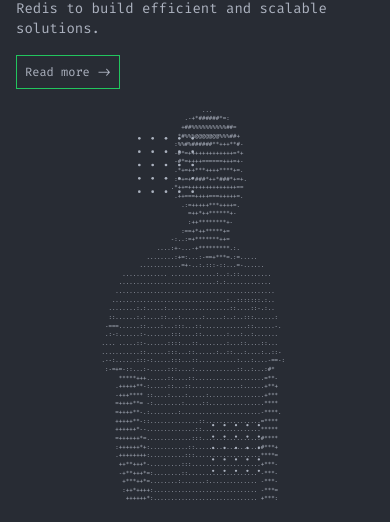
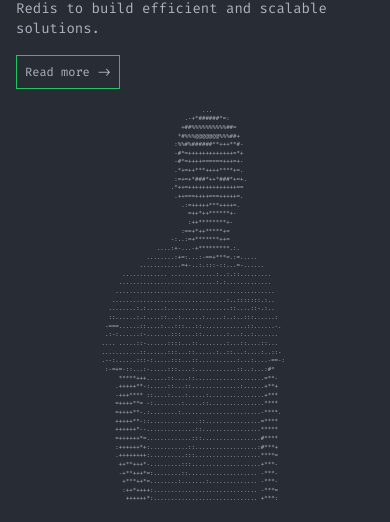
Before and after one commit to nainglinnphyo/portfolio_v2, a Next.js app: page / in a window 390 px wide. Shown: the part 3057-3579 px from the top of the page. Built offline with nearby package versions, Linux system fonts and the light colour scheme.

Commit message:
feat 🔥(app): fixed gixed

```diff
--- a/src/components/About.tsx
+++ b/src/components/About.tsx
@@ -59,10 +59,10 @@ function About() {
                          <div className='border border-green-500 w-max p-2 md:text-sm text-xs'><Link href={''} className=''>Read more {'->'}</Link></div>
                     </div>
                     <div className='md:w-1/2 text-[0.36rem] md:text-[0.6rem] leading-2 relative'>
-                         <div className='w-14 h-14 md:w-20 md:h-20 top-10 left-10 md:left-4 absolute'>
+                         <div className='w-14 h-14 md:w-20 hidden md:block md:h-20 top-10 left-10 md:left-4 absolute'>
                               <Image src={'/img/Dots.svg'} alt={''} width={100} height={100} className='w-full h-full' />
                          </div>
-                         <div className='w-12 h-12 md:w-20 md:h-20 bottom-10 right-8 md:right-0 absolute'>
+                         <div className='w-12 h-12 md:w-20 hidden md:block md:h-20 bottom-10 right-8 md:right-0 absolute'>
                               <Image src={'/img/Dots.svg'} alt={''} width={100} height={100} className='w-full h-full' />
                          </div>
                          <pre className='md:ml-20'>
```
